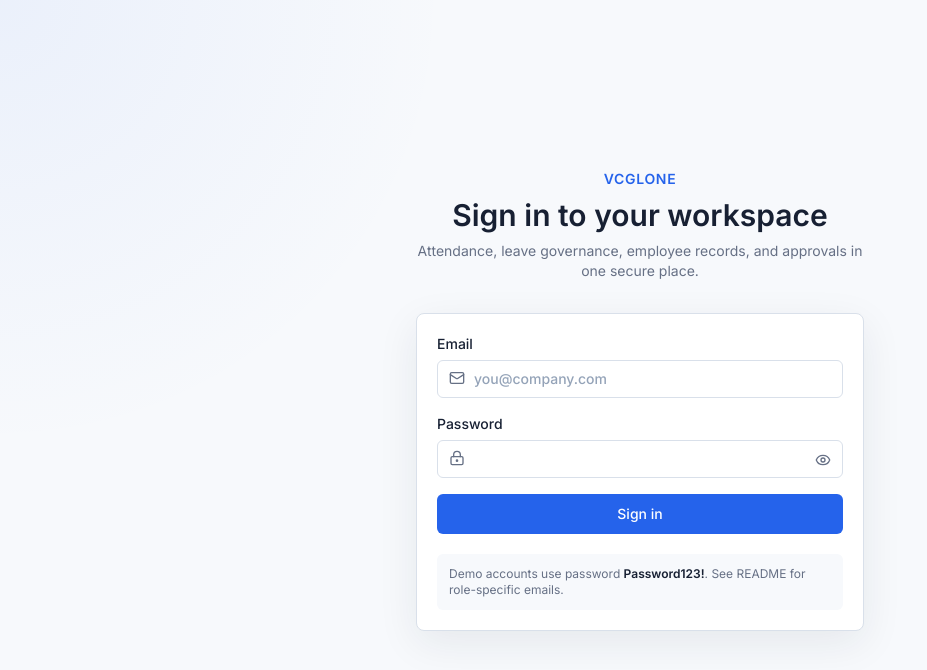
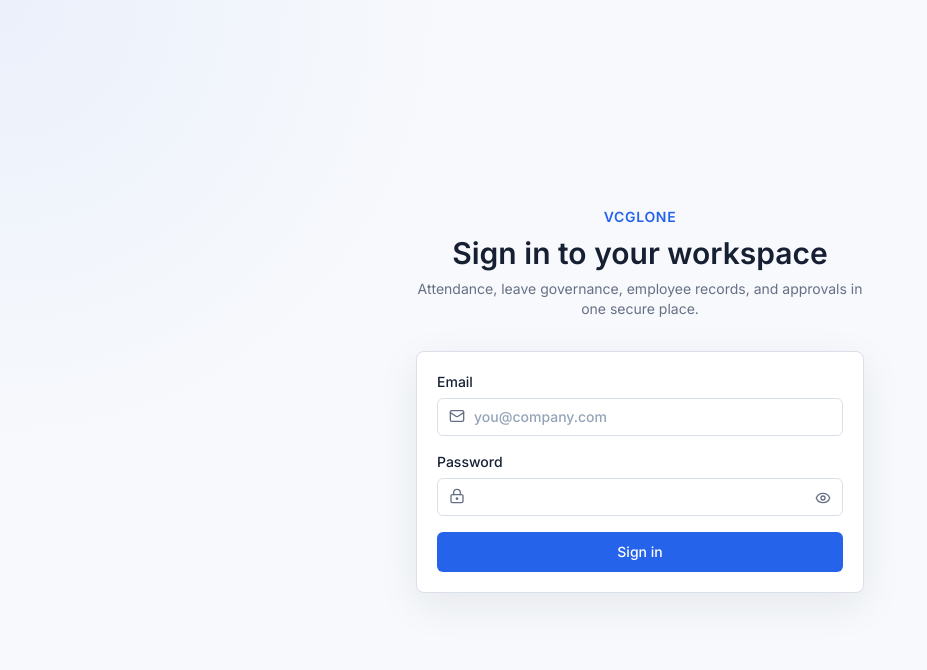
Before and after one commit to VCL-codebase1/vcglone, a Next.js app: page /login in a window 1280 px wide. Shown: the top 670 px of the page, without its empty margins (0-927 px from the left). Built offline with nearby package versions, Linux system fonts and the light colour scheme; no server answers.

Commit message:
login page clean

```diff
--- a/app/login/page.tsx
+++ b/app/login/page.tsx
@@ -19,9 +19,6 @@ export default async function LoginPage() {
         </div>
         <Card>
           <LoginForm />
-          <div className="mt-5 rounded-md bg-surface p-3 text-xs text-muted">
-            Demo accounts use password <span className="font-semibold text-ink">Password123!</span>. See README for role-specific emails.
-          </div>
         </Card>
       </div>
     </main>
```
